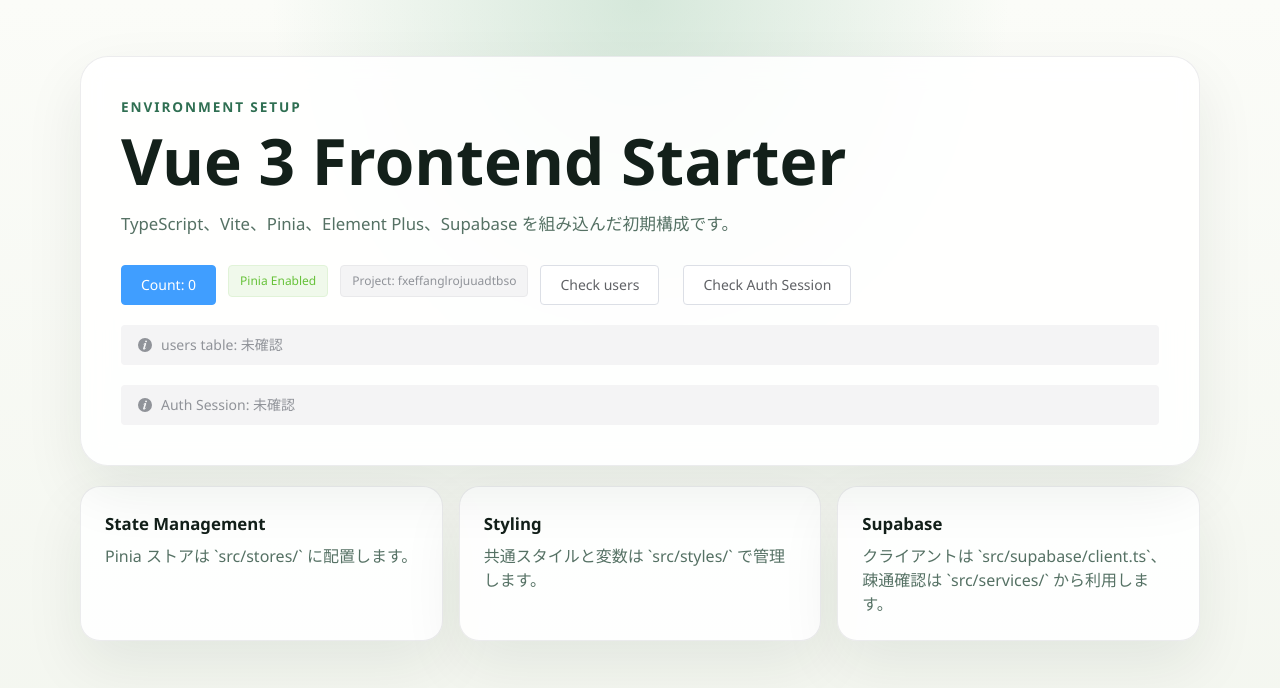
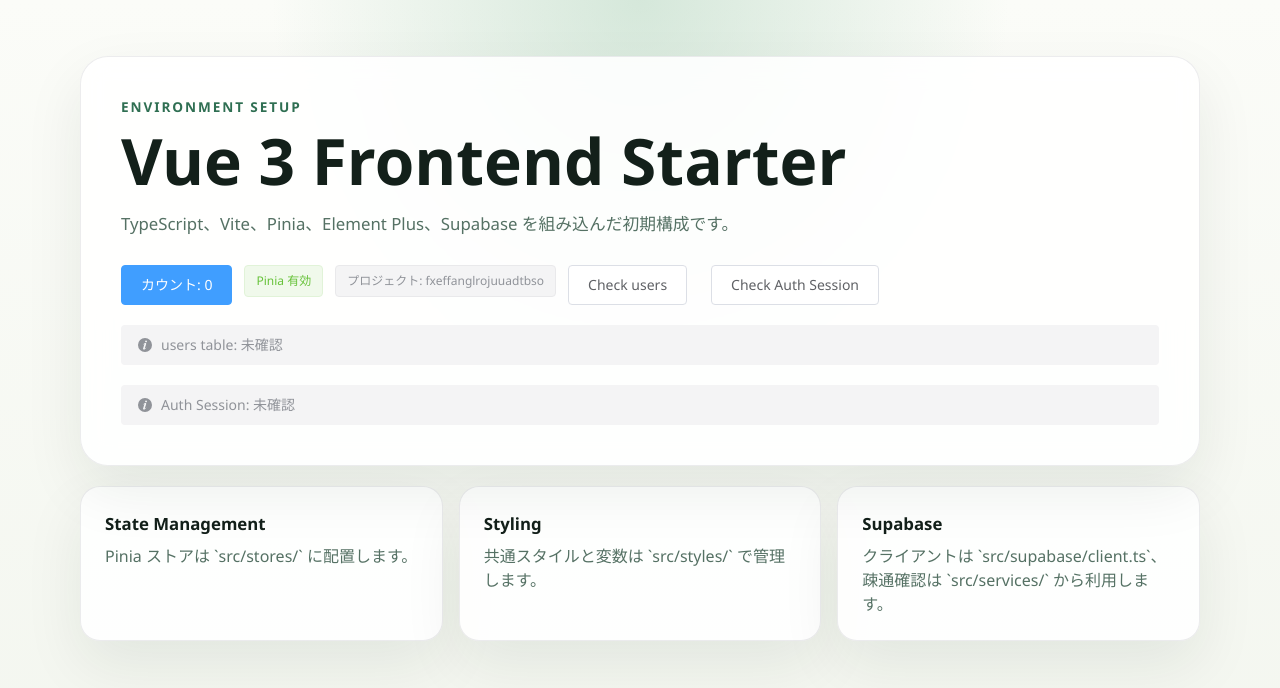
Before and after one commit to comvace-it-solution/AttendanceSystemForApril, a Vue app: page / in a window 1280 px wide. Shown: the top 688 px of the page. Built offline with nearby package versions, Linux system fonts and the light colour scheme.

Commit message:
fix: make counter action explicit

```diff
--- a/src/App.vue
+++ b/src/App.vue
@@ -1,11 +1,9 @@
 <script setup lang="ts">
 import { computed, ref } from 'vue'
-import { storeToRefs } from 'pinia'
 import { useCounterStore } from './stores/counter'
 import { checkSupabaseRestApi, getSupabaseSessionState } from './services/supabaseHealth'
 
 const counterStore = useCounterStore()
-const { count } = storeToRefs(counterStore)
 
 type Status = 'idle' | 'success' | 'error'
 
@@ -32,6 +30,10 @@ const toAlertType = (status: Status) => {
 
 const restStatusType = computed(() => toAlertType(restStatus.value))
 const sessionStatusType = computed(() => toAlertType(sessionStatus.value))
+
+const incrementCounter = () => {
+  counterStore.increment()
+}
 
 const checkSupabaseRest = async () => {
   isCheckingRest.value = true
@@ -80,11 +82,11 @@ const checkSupabaseSession = async () => {
       </p>
 
       <div class="action-row">
-        <el-button type="primary" size="large" @click="counterStore.increment()">
-          Count: {{ count }}
+        <el-button type="primary" size="large" @click="incrementCounter">
+          カウント: {{ counterStore.count }}
         </el-button>
-        <el-tag type="success" size="large">Pinia Enabled</el-tag>
-        <el-tag type="info" size="large">Project: {{ supabaseProjectRef }}</el-tag>
+        <el-tag type="success" size="large">Pinia 有効</el-tag>
+        <el-tag type="info" size="large">プロジェクト: {{ supabaseProjectRef }}</el-tag>
         <el-button
           plain
           size="large"
```
